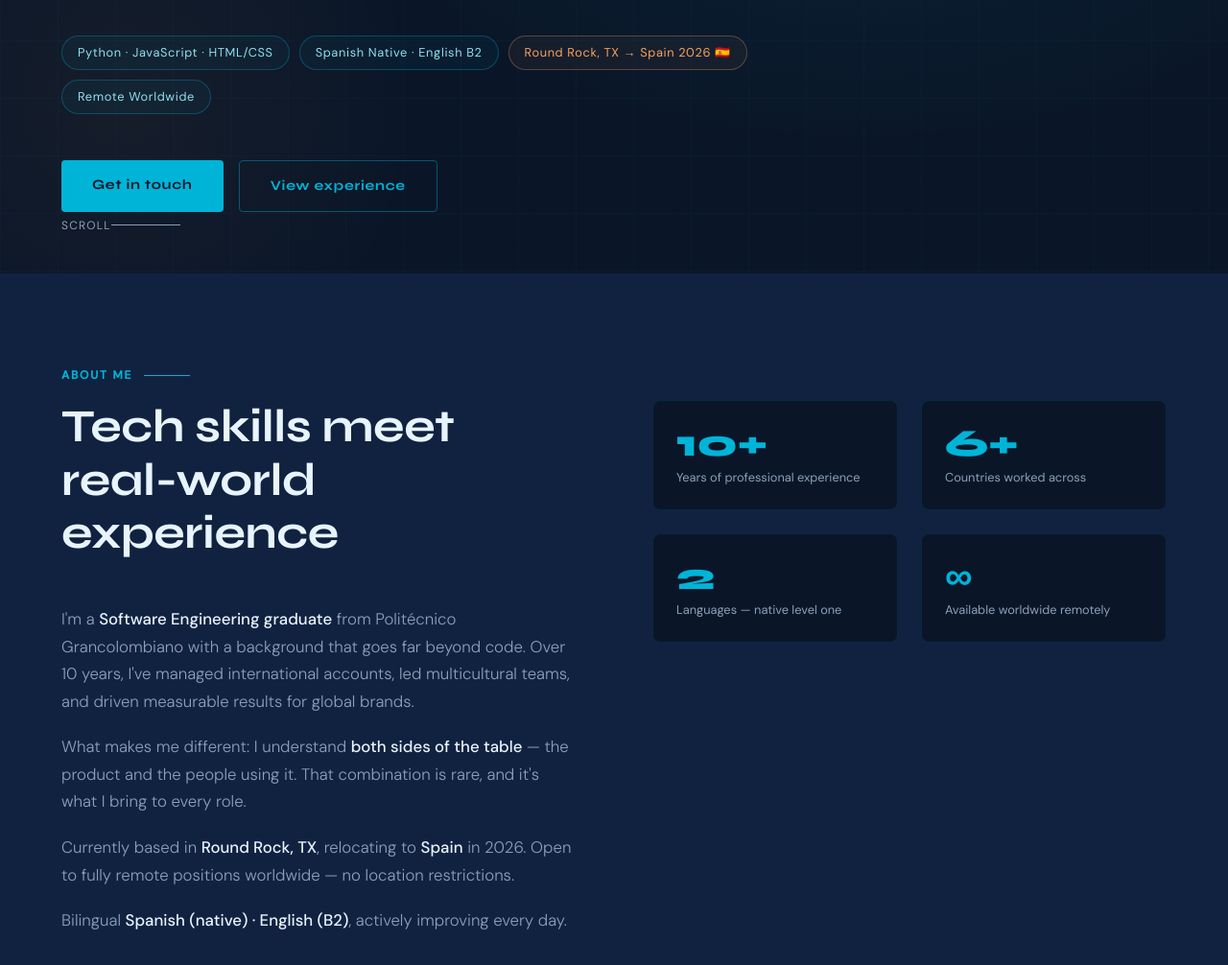
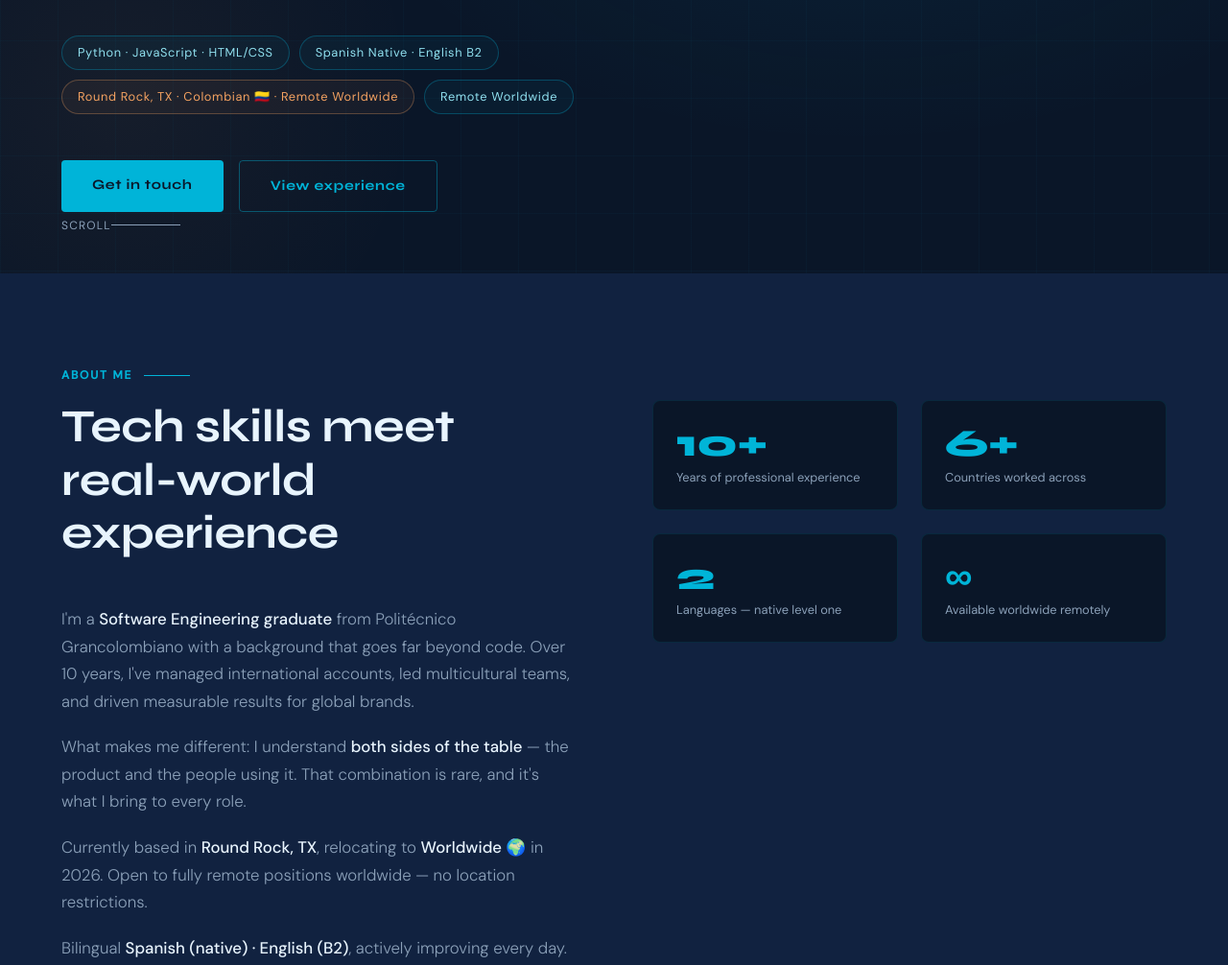
Before and after one commit to dasolers/portfolio-website, a plain HTML site: page index.html in a window 1280 px wide. Shown: the part 618-1624 px from the top of the page at 96% size. Drawn offline with Linux system fonts and the light colour scheme.

Commit message:
Update index.html

```diff
--- a/index.html
+++ b/index.html
@@ -4,7 +4,7 @@
   <meta charset="UTF-8" />
   <meta name="viewport" content="width=device-width, initial-scale=1.0" />
   <title>David Alejandro Soler — Software Engineer & Bilingual Specialist</title>
-  <meta name="description" content="Software Engineer, Bilingual Customer Support Specialist, Community Manager. Open to remote roles worldwide. Based in USA, relocating to Spain 2026." />
+  <meta name="description" content="Software Engineer, Bilingual Customer Support Specialist, Community Manager. Open to remote roles worldwide. Based in USA, Remote Worldwide 🌍." />
   <meta name="keywords" content="Software Engineer, Bilingual, Spanish, Customer Support, Community Manager, Remote, Digital Nomad, Python, JavaScript" />
   <link rel="preconnect" href="https://fonts.googleapis.com" />
   <link href="https://fonts.googleapis.com/css2?family=Syne:wght@400;600;700;800&family=DM+Sans:ital,wght@0,300;0,400;0,500;1,300&display=swap" rel="stylesheet" />
@@ -120,7 +120,7 @@
       <div class="hero-badges">
         <span class="badge">Python · JavaScript · HTML/CSS</span>
         <span class="badge">Spanish Native · English B2</span>
-        <span class="badge gold">Round Rock, TX → Spain 2026 🇪🇸</span>
+        <span class="badge gold">Round Rock, TX · Colombian 🇨🇴 · Remote Worldwide</span>
         <span class="badge">Remote Worldwide</span>
       </div>
       <div class="hero-cta">
@@ -138,7 +138,7 @@
         <h2>Tech skills meet<br/>real-world experience</h2>
         <p>I'm a <strong>Software Engineering graduate</strong> from Politécnico Grancolombiano with a background that goes far beyond code. Over 10 years, I've managed international accounts, led multicultural teams, and driven measurable results for global brands.</p>
         <p>What makes me different: I understand <strong>both sides of the table</strong> — the product and the people using it. That combination is rare, and it's what I bring to every role.</p>
-        <p>Currently based in <strong>Round Rock, TX</strong>, relocating to <strong>Spain</strong> in 2026. Open to fully remote positions worldwide — no location restrictions.</p>
+        <p>Currently based in <strong>Round Rock, TX</strong>, relocating to <strong>Worldwide 🌍</strong> in 2026. Open to fully remote positions worldwide — no location restrictions.</p>
         <p>Bilingual <strong>Spanish (native) · English (B2)</strong>, actively improving every day.</p>
       </div>
       <div class="about-stats">
@@ -267,7 +267,7 @@
     <div class="contact-inner fade-in">
       <div class="section-label" style="justify-content:center">Get in touch</div>
       <h2>Let's work<br/>together</h2>
-      <p class="contact-sub">Open to remote roles in Customer Support, Virtual Assistant, Community Manager, Software Engineering and Digital Marketing.<br/>Available worldwide — USA now, Spain 2026.</p>
+      <p class="contact-sub">Open to remote roles in Customer Support, Virtual Assistant, Community Manager, Software Engineering and Digital Marketing.<br/>Available worldwide — Based in USA, available worldwide.</p>
       <div class="contact-links">
         <a href="https://linkedin.com/in/davidalejandrosoler" target="_blank" class="contact-link">
           <svg viewBox="0 0 24 24" fill="currentColor"><path d="M20.447 20.452h-3.554v-5.569c0-1.328-.027-3.037-1.852-3.037-1.853 0-2.136 1.445-2.136 2.939v5.667H9.351V9h3.414v1.561h.046c.477-.9 1.637-1.85 3.37-1.85 3.601 0 4.267 2.37 4.267 5.455v6.286zM5.337 7.433a2.062 2.062 0 01-2.063-2.065 2.064 2.064 0 112.063 2.065zm1.782 13.019H3.555V9h3.564v11.452zM22.225 0H1.771C.792 0 0 .774 0 1.729v20.542C0 23.227.792 24 1.771 24h20.451C23.2 24 24 23.227 24 22.271V1.729C24 .774 23.2 0 22.222 0h.003z"/></svg>
@@ -287,7 +287,7 @@
 
   <footer>
     <div class="footer-text">© 2026 <span>David Alejandro Soler</span> — Built with HTML, CSS & JavaScript</div>
-    <div class="footer-text">Round Rock, TX → <span>Spain 2026 🇪🇸</span></div>
+    <div class="footer-text">Round Rock, TX → <span>Remote Worldwide 🌍</span></div>
   </footer>
 
   <script>
```
